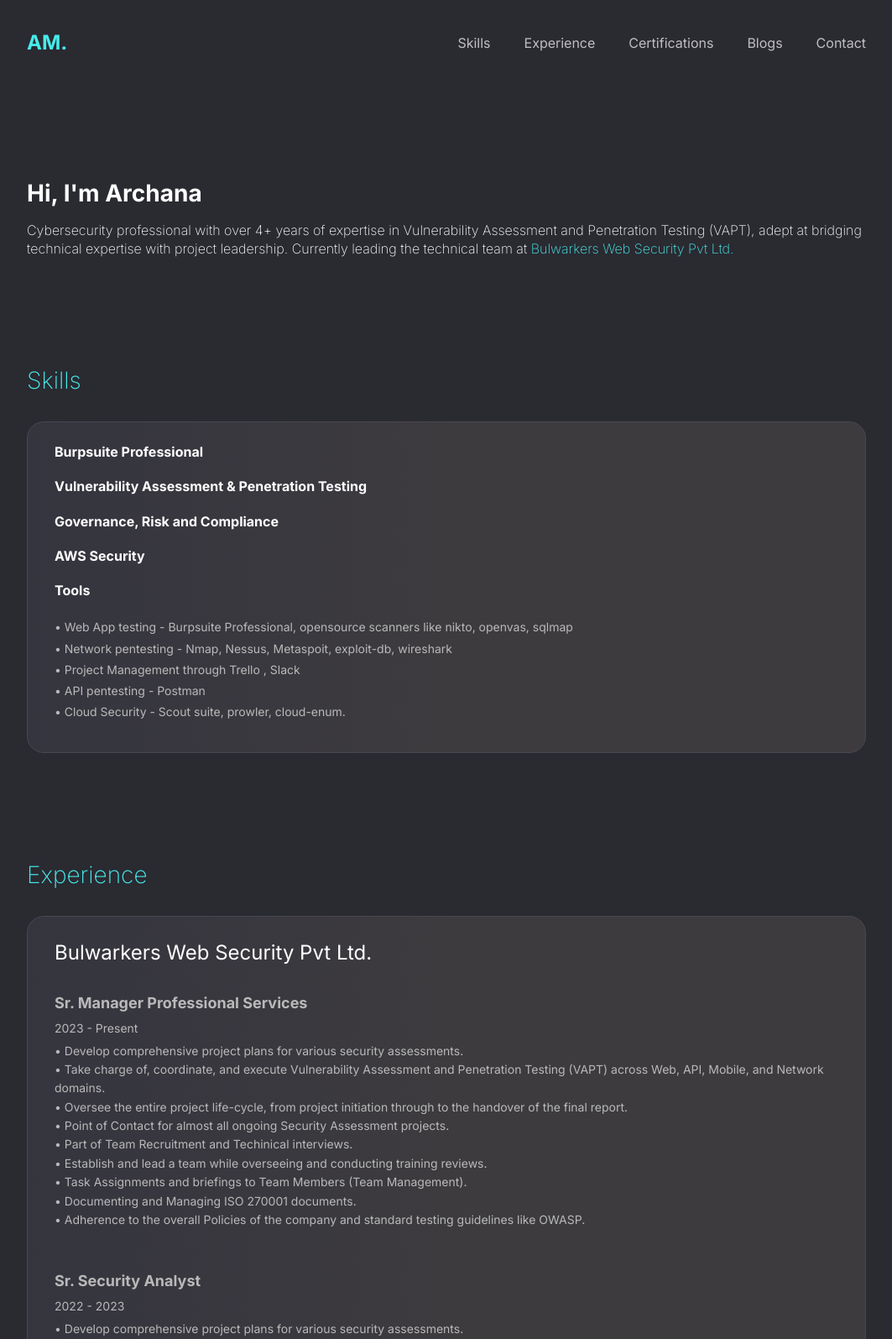
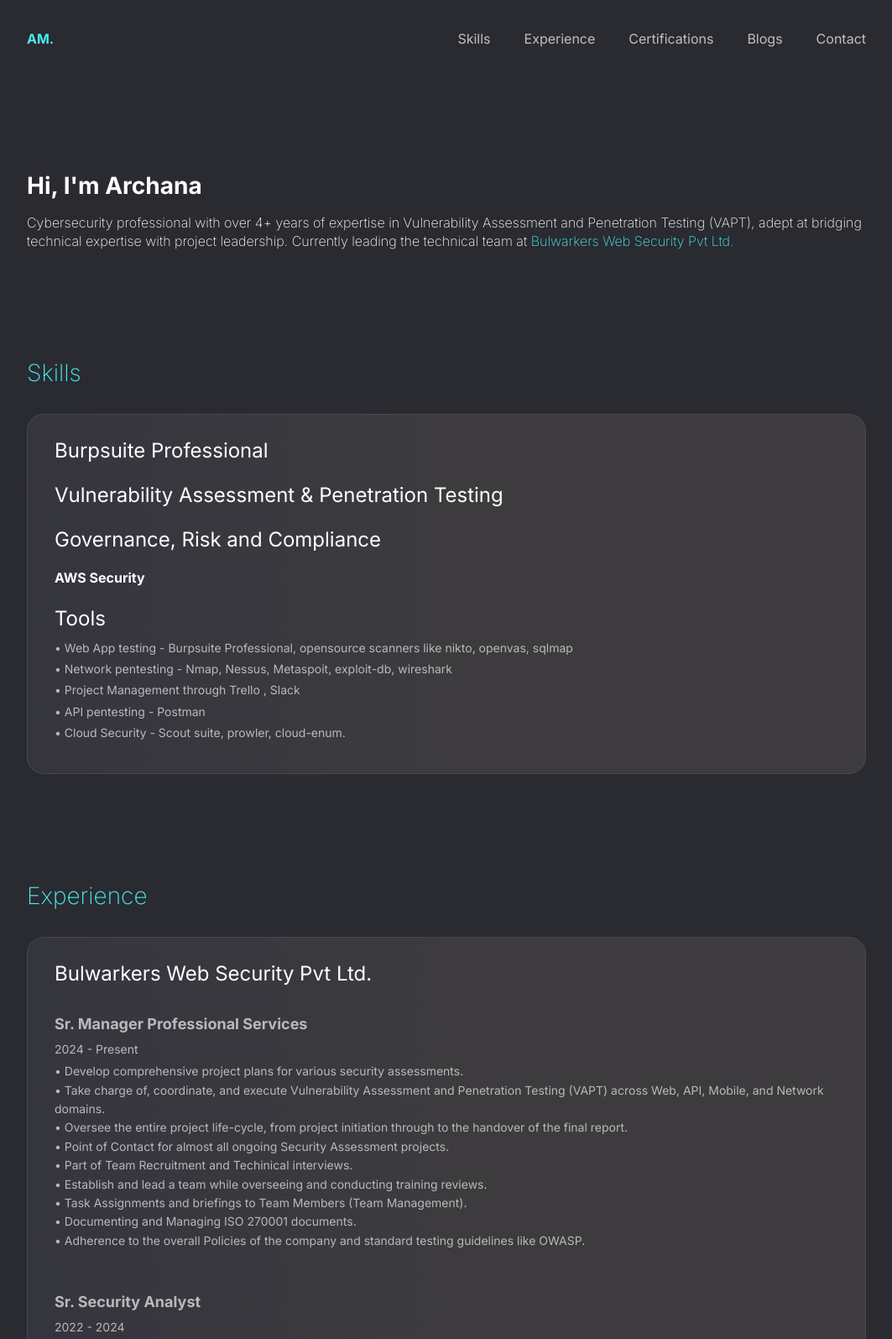
Before and after one commit to archanamudaliar/profile, a plain HTML site: page index.html in a window 1280 px wide. Shown: the top 1595 px of the page at 84% size, without its empty margins (108-1171 px from the left). Drawn offline with Linux system fonts and the light colour scheme.

Commit message:
Update index.html

```diff
--- a/index.html
+++ b/index.html
@@ -6,7 +6,7 @@
     <meta name="viewport" content="width=device-width, initial-scale=1.0">
     <title>Archana Mudaliar</title>
     <style>
-        /* Inter Font from Goole Fonts */
+        /* Inter Font from Google Fonts */
         @import url('https://fonts.googleapis.com/css2?family=Inter:wght@100..900&display=swap');
 
         /* VARIABLES */
@@ -63,7 +63,7 @@
         }
 
         .logo {
-            font-size: var(--font-size-lg);
+            font-size: var(--font-size-l);
             font-weight: 700;
 
         }
@@ -309,30 +309,30 @@
                     Hi, I'm Archana
                 </h1>
                 <p>
-                    Cybersecurity professional with over 4+ years of expertise in Vulnerability Assessment and Penetration Testing (VAPT), adept at bridging technical expertise with project leadership. Currently leading the technical team at <a href="#job" target="https://bulwarkers.com/">Bulwarkers Web Security Pvt Ltd.</a>
+                    Cybersecurity professional with over 4+ years of expertise in Vulnerability Assessment and Penetration Testing (VAPT), adept at bridging technical expertise with project leadership. Currently leading the technical team at <a href="https://bulwarkers.com/" target="_blank">Bulwarkers Web Security Pvt Ltd.</a>
                 </p>
             </div>
 
             <section id="skills">
                 <h2>Skills</h2>
                 <div class="skill card">
-                    <h4>
+                    <h3>
                         Burpsuite Professional
-                    </h4>
+                    </h3>
                     <p>
 
                     </p>
 
-                    <h4>
+                    <h3>
                         Vulnerability Assessment &amp; Penetration Testing
-                    </h4>
+                    </h3>
                     <p>
 
                     </p>
 
-                    <h4>
+                    <h3>
                         Governance, Risk and Compliance
-                    </h4>
+                    </h3>
                     <p>
 
 
@@ -340,14 +340,14 @@
 
                     <h4>
                         AWS Security
-                    </h4>
+                    </h3>
                     <p>
 
                     </p>
 
-                    <h4>
+                    <h3>
                         Tools
-                    </h4>
+                    </h3>
                     <p>
                         &bull; Web App testing - Burpsuite Professional, opensource scanners like nikto, openvas, sqlmap
                         <br>
@@ -369,7 +369,7 @@
                 <div class="job card">
                     <h3 id="job">Bulwarkers Web Security Pvt Ltd.</h3><br>
                     <p class="role"><b>Sr. Manager Professional Services</b></p>
-                    <p class="timeline">2023 - Present</p>
+                    <p class="timeline">2024 - Present</p>
                     <p class="responsibilities">
                        &bull; Develop comprehensive project plans for various security assessments. <br>
                         &bull; Take charge of, coordinate, and execute Vulnerability Assessment and Penetration Testing (VAPT) across Web, API, Mobile, and Network domains. <br>
@@ -384,7 +384,7 @@
                     <br>
                     <br>
                     <p class="role"><b>Sr. Security Analyst</b></p>
-                    <p class="timeline">2022 - 2023</p>
+                    <p class="timeline">2022 - 2024</p>
                     <p class="responsibilities">
                        &bull; Develop comprehensive project plans for various security assessments. <br>
                         &bull; Take charge of, coordinate, and execute Vulnerability Assessment and Penetration Testing (VAPT) across Web, API, Mobile, and Network domains. <br>
```
